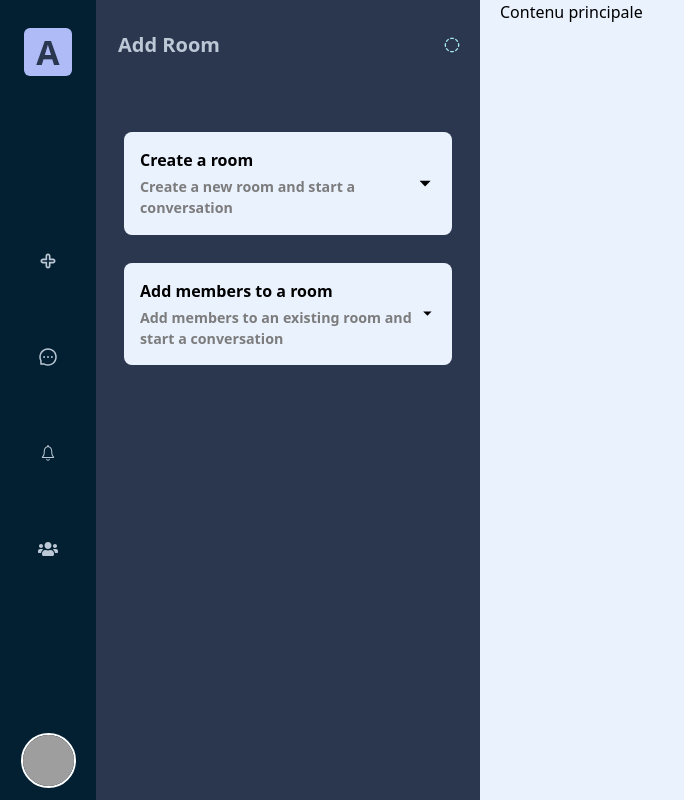
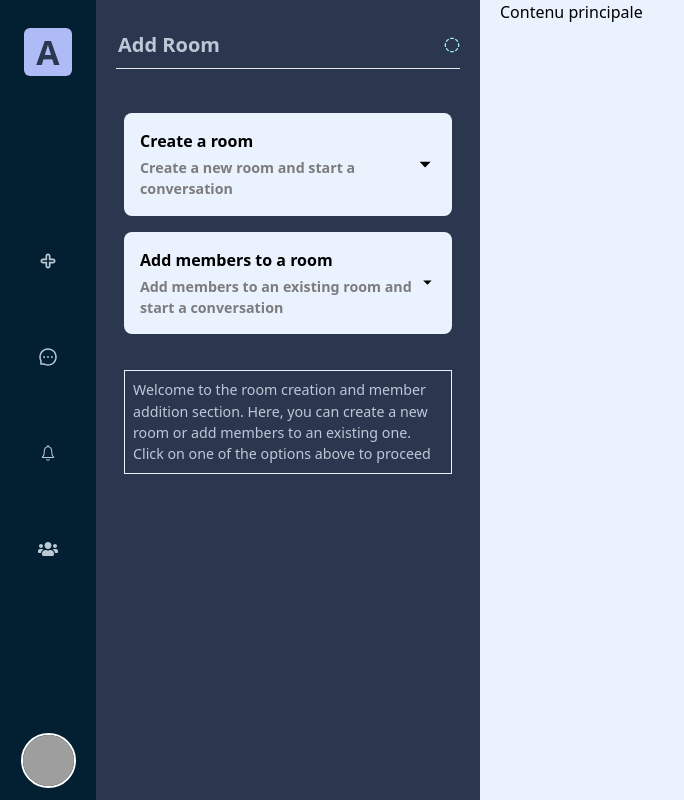
Before and after one commit to DjoElfanity/RealTimeChatApplicationFrontEnd_V3, a React (Vite) app: page / in a window 1280 px wide. Shown: the whole page, without its empty margins (0-684 px from the left). Built offline with nearby package versions, Linux system fonts and the light colour scheme; grey boxes are pictures that could not be loaded.

Commit message:
Corrections de quelques bugs tailwind au niveau de AddRoom

```diff
--- a/src/Components/AddRoom/AddRoomComponent.tsx
+++ b/src/Components/AddRoom/AddRoomComponent.tsx
@@ -17,7 +17,7 @@ const AddRoomComponent: React.FC<AddRoomComponentProps> = ({
   return (
     <div
       onClick={toggleDropdown}
-      className=" mt-3 p-4 bg-background-leger rounded-lg flex justify-between items-center cursor-pointer"
+      className=" p-4  h-auto w-auto bg-background-leger rounded-lg flex justify-between items-center cursor-pointer"
       style={{ transition: "all 10s ease" }}
     >
       <div className="flex flex-col gap-1">
--- a/src/Components/AddRoom/AddRoomPannel.tsx
+++ b/src/Components/AddRoom/AddRoomPannel.tsx
@@ -1,12 +1,11 @@
 import React, { useState } from "react";
 import SideBarHeader from "../Common/SideBarHeader";
 import AddRoomComponent from "./AddRoomComponent";
-import RoomNameForm from "./RoomNameForm"; // Assurez-vous que RoomNameForm est maintenant le formulaire générique
+import RoomNameForm from "./RoomNameForm";
 
 const AddRoomPanel: React.FC = () => {
   const [isDropped, setIsDropped] = useState(false);
   const [isSecondDropped, setIsSecondDropped] = useState(false);
-  // États pour les valeurs des champs de formulaire
   const [roomName, setRoomName] = useState("");
   const [roomId, setRoomId] = useState("");
   const [memberEmail, setMemberEmail] = useState("");
@@ -45,15 +44,14 @@ const AddRoomPanel: React.FC = () => {
   ];
 
   const handleSubmit = () => {
-    console.log("Form submitted");
-    // Ajoutez ici la logique de soumission de votre formulaire
-    // N'oubliez pas de réinitialiser les états si nécessaire
+    console.log("Form submitted with", { roomName, roomId, memberEmail });
+    // Reset state logic here if needed
   };
 
   return (
     <div>
       <SideBarHeader header="Add Room" />
-      <div className="flex flex-col mt-10">
+      <div className="flex flex-col mt-6">
         <div className="form-container mt-3 p-2 flex flex-col gap-4 max-h-[80vh] overflow-y-auto custom-scroll">
           <style>
             {`
@@ -94,6 +92,16 @@ const AddRoomPanel: React.FC = () => {
               onSubmit={handleSubmit}
             />
           )}
+
+          {!isDropped && !isSecondDropped && (
+            <div className="  text-center max-w-96 flex justify-center items-center ">
+              <p className="flex justify-center items-center mt-5 p-2 border border-background-leger max-w-max text-wrap text-sm text-left">
+                Welcome to the room creation and member addition section. Here,
+                you can create a new room or add members to an existing one.
+                Click on one of the options above to proceed
+              </p>
+            </div>
+          )}
         </div>
       </div>
     </div>
--- a/src/Components/Common/SideBarHeader.tsx
+++ b/src/Components/Common/SideBarHeader.tsx
@@ -7,7 +7,11 @@ interface SideBarHeaderProps {
 
 const SideBarHeader: React.FC<SideBarHeaderProps> = ({ header }) => {
   return (
-    <div className="mt-[30px] flex justify-between items-center">
+    <div
+      className="mt-[30px] flex justify-between items-center
+    border-b border-background-soft pb-2 mb-2
+    "
+    >
       <span className="font-semibold text-text text-[20px] mx-0.5">
         {header}
       </span>
```
